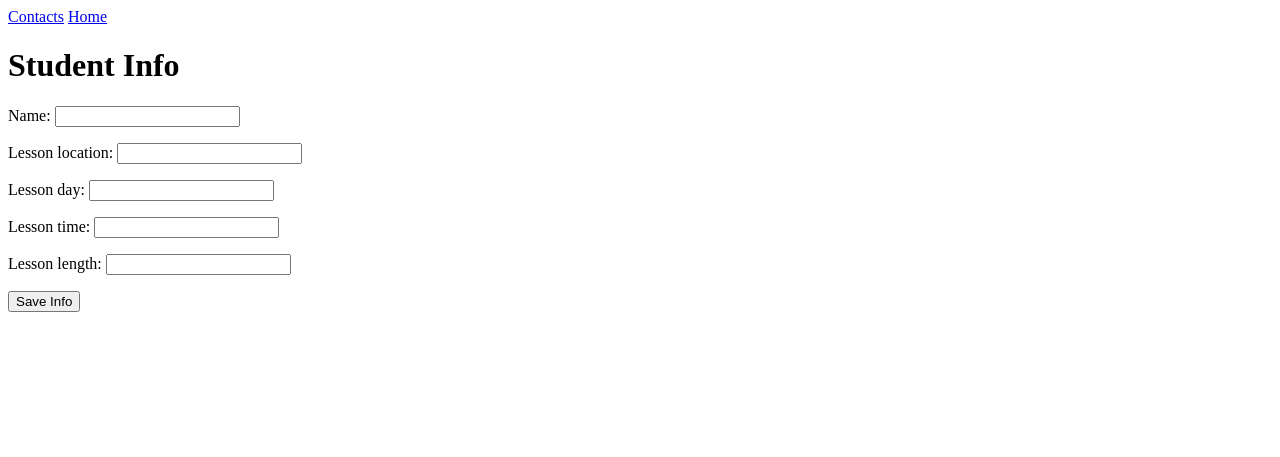
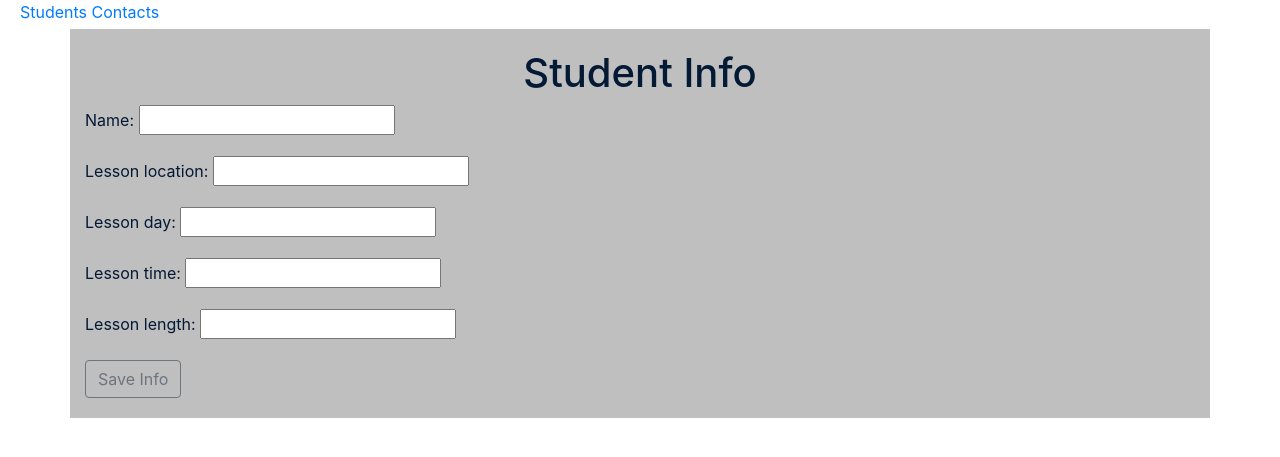
Before and after one commit to rk504/ace-tracker-2.0, a Django app: page /students/new in a window 1280 px wide. Shown: the top 457 px of the page. Run offline with Django 3.2, Linux system fonts and the light colour scheme; some libraries are stand-ins or nearby versions.

Commit message:
changed contact form to checkbox and added button styling

```diff
--- a/lessonKeeper/forms.py
+++ b/lessonKeeper/forms.py
@@ -1,5 +1,6 @@
 from django import forms
 from .models import Student, Contact
+from django.forms import CheckboxSelectMultiple
 
 class StudentForm(forms.ModelForm):
 
@@ -12,4 +13,7 @@ class ContactForm(forms.ModelForm):
 
     class Meta:
         model = Contact
-        fields = ('student', 'contact_name', 'relationship', 'email', 'phone',)
+        fields = ('contact_name', 'relationship', 'email', 'phone', 'student',)
+        widgets = {
+            'student': CheckboxSelectMultiple()
+        }
--- /dev/null
+++ b/lessonKeeper/static/style.css
@@ -0,0 +1,14 @@
+.container {
+    text-align: left;
+    color: #031934;
+    background-color: rgba(128, 128, 128, 0.5);
+    padding: 20px;
+    margin: 5px;
+}
+nav {
+    display: inline-block;
+    margin: 0 120px 0 20px;
+}
+h1, h2 {
+    text-align: center;
+}
--- a/lessonKeeper/templates/base.html
+++ b/lessonKeeper/templates/base.html
@@ -1,16 +1,26 @@
+
 <!DOCTYPE html>
+{% load staticfiles %}
 <html lang="en">
 <head>
     <meta charset="UTF-8">
+    <meta name="viewport" content="width=device-width, initial-scale=1, shrink-to-fit=no">
     <title>lessonKeeper</title>
+    <link rel="stylesheet" href="{% static 'style.css' %}">
+    <link rel="stylesheet" href="https://stackpath.bootstrapcdn.com/bootstrap/4.3.1/css/bootstrap.min.css" integrity="sha384-ggOyR0iXCbMQv3Xipma34MD+dH/1fQ784/j6cY/iJTQUOhcWr7x9JvoRxT2MZw1T" crossorigin="anonymous">
+
+
 </head>
 <body>
 <nav>
+    <a href="/">Students</a>
     <a href="/contacts">Contacts</a>
-    <a href="/">Home</a>
 </nav>
-
+<div class="container">
 {% block content%}
 {% endblock %}
+</div>
+
 </body>
+
 </html>
--- a/lessonKeeper/templates/contact_detail.html
+++ b/lessonKeeper/templates/contact_detail.html
@@ -13,6 +13,7 @@
 
 <form action="{% url 'contact_delete' pk=contact.pk %}" method="POST">
     {% csrf_token %}
-    <input type="submit" value="Delete {{contact.contact_name}} from Contacts">
+    <input type="button" class="btn btn-outline-danger btn-block" value="Delete {{contact.contact_name}} from Contacts">
+
 </form>
 {% endblock %}
--- a/lessonKeeper/templates/contact_form.html
+++ b/lessonKeeper/templates/contact_form.html
@@ -5,6 +5,6 @@
 <form method="POST" class="artist-form">
     {% csrf_token %}
     {{ form.as_p }}
-    <button type="submit" class="save btn btn-default">Save Info</button>
+    <button class="btn btn-outline-secondary"  type="submit" class="save btn btn-default">Save Info</button>
 </form>
 {% endblock %}
--- a/lessonKeeper/templates/student_detail.html
+++ b/lessonKeeper/templates/student_detail.html
@@ -12,6 +12,6 @@
 
 <form action="{% url 'student_delete' pk=student.pk %}" method="POST">
     {% csrf_token %}
-    <input type="submit" value="Remove {{student.name}} from Students">
+    <input type="button" class="btn btn-outline-danger btn-block"  type="submit" value="Remove {{student.name}} from Students">
 </form>
 {% endblock %}
--- a/lessonKeeper/templates/student_form.html
+++ b/lessonKeeper/templates/student_form.html
@@ -5,6 +5,7 @@
 <form method="POST" class="artist-form">
     {% csrf_token %}
     {{ form.as_p }}
-    <button type="submit" class="save btn btn-default">Save Info</button>
+    <button class="btn btn-outline-secondary"  type="submit" class="save btn btn-default">Save
+        Info</button>
 </form>
 {% endblock %}
```
